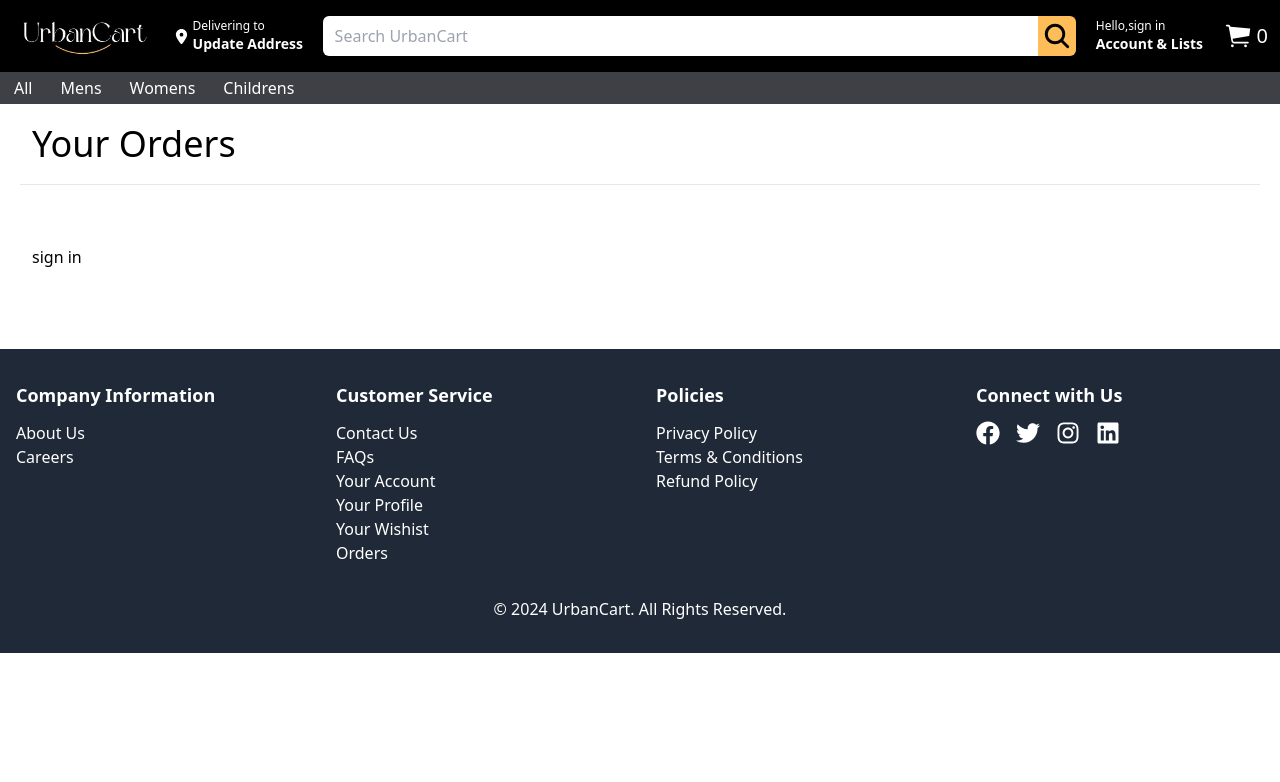
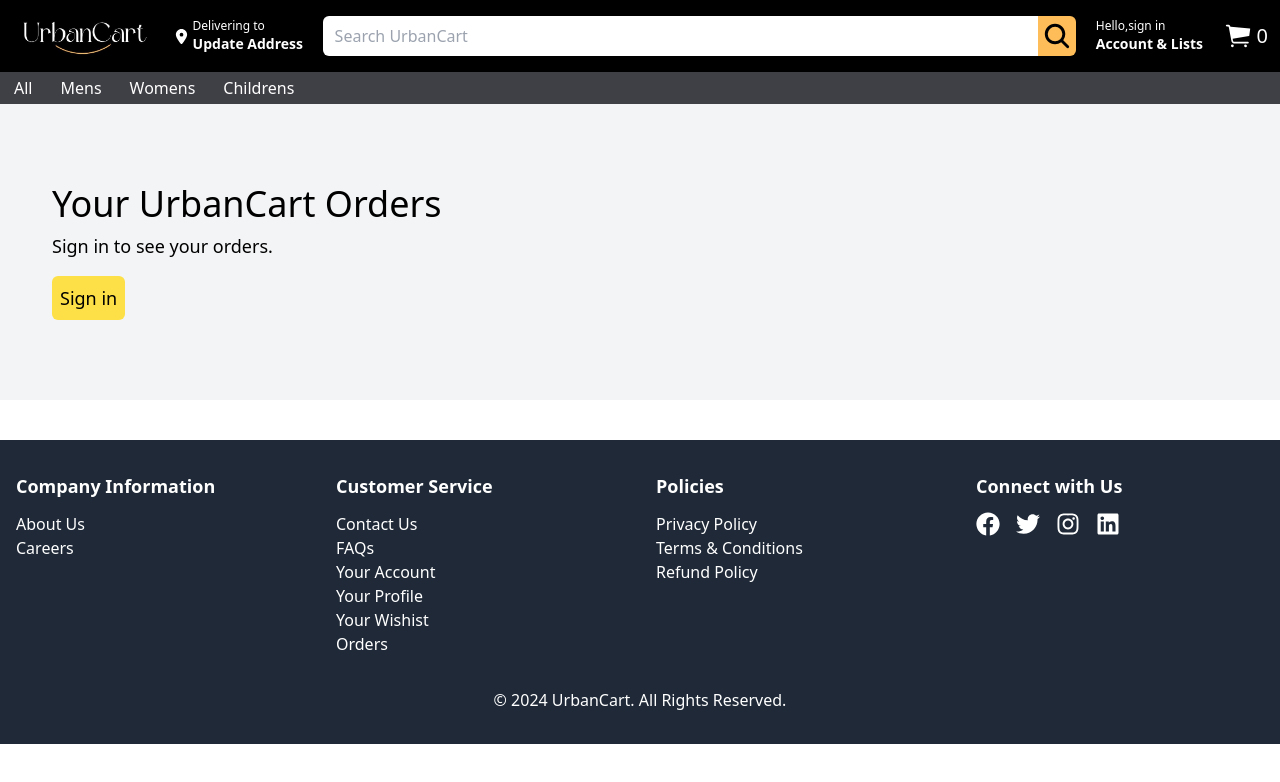
Before and after one commit to roht2103/UrbanCart, a React (Vite) app: page /account/orders in a window 1280 px wide. Shown: the top 782 px of the page. Built offline with nearby package versions, Linux system fonts and the light colour scheme.

Commit message:
updated UI of OrdersPage

```diff
--- a/src/pages/OrdersPage.jsx
+++ b/src/pages/OrdersPage.jsx
@@ -1,9 +1,11 @@
+import { Link, useNavigate } from "react-router-dom";
+import { IoHeartOutline } from "react-icons/io5";
+import { MdDelete } from "react-icons/md";
+import axios from "axios";
+import { useState, useEffect } from "react";
 import { useAuth0 } from "@auth0/auth0-react";
-import { useState, useEffect } from "react";
 import Lottie from "lottie-react";
 import animation from "../assets/animations/loading.json";
-import { Link, useNavigate } from "react-router-dom";
-
 const list = [
   {
     id: 4,
@@ -74,20 +76,65 @@ const list = [
     },
   },
 ];
+const EmptyOrders = ({ isAuthenticated, loginWithRedirect }) => {
+  return (
+    <div className="bg-gray-100 m-5 px-3 py-10 flex items-center gap-4">
+      <div>
+        {isAuthenticated ? (
+          <>
+            <h1 className="text-4xl mb-2">
+              Looks like you haven't placed any orders yet.
+            </h1>
+            <p className="text-lg mb-2">
+              Once you place an order, you'll see your order history here. You
+              can track, return, or buy again from your order list.
+            </p>
+            <p className="text-lg">
+              Continue shopping on{" "}
+              <Link to="/" className="text-blue-500 hover:underline">
+                UrbanCart
+              </Link>
+              .
+            </p>
+          </>
+        ) : (
+          <>
+            <h1 className="text-4xl mb-2">Your UrbanCart Orders</h1>
+            <p className="text-lg mb-2">Sign in to see your orders.</p>
+            <button
+              onClick={() => loginWithRedirect()}
+              className="bg-yellow-300 p-2 rounded-md text-lg mt-2"
+            >
+              Sign in
+            </button>
+          </>
+        )}
+      </div>
+    </div>
+  );
+};
 
-const OrdersPage = (props) => {
-  const { user, isAuthenticated, isLoading } = useAuth0();
-  const [orderList, setOrderList] = useState(list);
+const OrdersPage = () => {
+  const [orderList, setOrderList] = useState([]);
+  const { user, isAuthenticated, isLoading, loginWithRedirect } = useAuth0();
   const navigate = useNavigate();
-  // useEffect(() => {
-  //   if (
-  //     props.currentUser &&
-  //     props.currentUser.orders &&
-  //     props.currentUser.orders.length > 0
-  //   ) {
-  //     setOrderList(props.currentUser.orders);
-  //   }
-  // }, [props.currentUser]);
+
+  const fetchOrders = async (email) => {
+    try {
+      const response = await axios.get(
+        `http://localhost:1000/user?email=${email}`
+      );
+      setOrderList(response.data[0].orders); // Assuming 'orders' is the correct field
+    } catch (error) {
+      console.error("There was an error fetching the orders!", error);
+    }
+  };
+
+  useEffect(() => {
+    if (isAuthenticated && user) {
+      fetchOrders(user.email);
+    }
+  }, [isAuthenticated, user, isLoading]);
 
   if (isLoading) {
     return (
@@ -98,72 +145,48 @@ const OrdersPage = (props) => {
   }
 
   return (
-    <div>
-      <h1 className="text-4xl m-5 mb-0 px-3">Your Orders</h1>
-      <hr className="md:m-5 m-1" />
-
-      {isAuthenticated && orderList.length === 0 ? (
-        <div className="m-5 px-3 py-10">
-          <h1 className="text-4xl mb-2">
-            Looks like you haven&apost placed any orders yet.
-          </h1>
-          <p>
-            Once you place an order, you'll see your order history here. You can
-            track, return, or buy again from your order list.
-          </p>
-          <p className="text-center mt-10 my-2">
-            Continue shopping on{" "}
-            <Link className="text-blue-700 underline" to="/">
-              UrbanCart
-            </Link>{" "}
-            to find items you love.
-          </p>
-        </div>
+    <div className="bg-gray-100 p-5">
+      {orderList.length === 0 ? (
+        <EmptyOrders
+          isAuthenticated={isAuthenticated}
+          loginWithRedirect={loginWithRedirect}
+        />
       ) : (
-        <div className="md:m-5 px-3 py-10">
-          {isAuthenticated ? (
-            orderList.map((product) => (
+        <div className="flex flex-col gap-1 bg-gray-100">
+          <h1 className="bg-white text-4xl p-3">My Orders</h1>
+          {orderList.map((order) => (
             <div
-                key={product.id}
-                className="bg-gray-100 flex justify-between flex-wrap gap-5 mb-3 p-5 cursor-pointer z-0"
+              key={order.id}
+              className="bg-white flex justify-between flex-wrap gap-5 p-5 cursor-pointer z-0"
               onClick={() =>
-                  navigate("/account/orders/order-details", { state: product })
+                navigate("/account/orders/order-details", { state: order })
               }
             >
               <div className="flex flex-wrap gap-5">
                 <div className="flex-shrink-0">
                   <img
-                      src={`..\\${product.src}`}
+                    src={`..\\${order.src}`}
                     className="w-40 h-40 object-cover"
-                      alt={product.name}
+                    alt={order.name}
                   />
                 </div>
                 <div className="flex flex-col justify-between">
                   <div>
-                      <p className="text-2xl font-semibold">{product.name}</p>
-                      <p className="text-gray-600 mt-2">
-                        {product.description}
-                      </p>
-                      <p className="text-gray-600">
-                        Category: {product.category}
-                      </p>
+                    <p className="text-2xl font-semibold">{order.name}</p>
+                    <p className="text-gray-600 mt-2">{order.description}</p>
+                    <p className="text-gray-600">Category: {order.category}</p>
                   </div>
                   <div className="flex items-center mt-4">
-                      <p className="text-lg font-bold">{product.price} $</p>
+                    <p className="text-lg font-bold">{order.price} $</p>
                   </div>
                 </div>
               </div>
               <div>
-                  <p className="font-bold">
-                    Delivered on {product.deliveryDate}
-                  </p>
+                <p className="font-bold">Delivered on {order.deliveryDate}</p>
                 <p className="text-xs">Your item has been delivered</p>
               </div>
             </div>
-            ))
-          ) : (
-            <h1>sign in</h1>
-          )}
+          ))}
         </div>
       )}
     </div>
```
Lines whose indentation alone changed are shown as unchanged.
